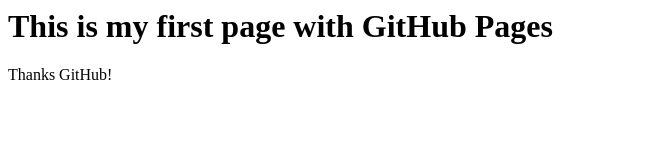
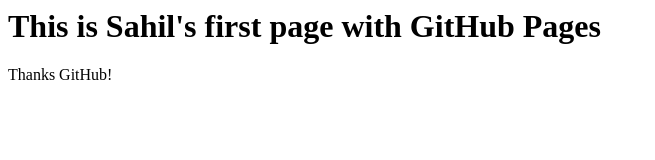
Before and after one commit to sahilss21/DigitalTransformationRepo, a plain HTML site: page index.html in a window 1280 px wide. Shown: the whole page, without its empty margins (0-655 px from the left). Drawn offline with Linux system fonts and the light colour scheme.

Commit message:
Update index.html

```diff
--- a/index.html
+++ b/index.html
@@ -1,4 +1,4 @@
 <html>
-<h1> This is my first page with GitHub Pages </h1>
+<h1> This is Sahil's first page with GitHub Pages </h1>
 <p>Thanks GitHub!</p>
 </html>
```
